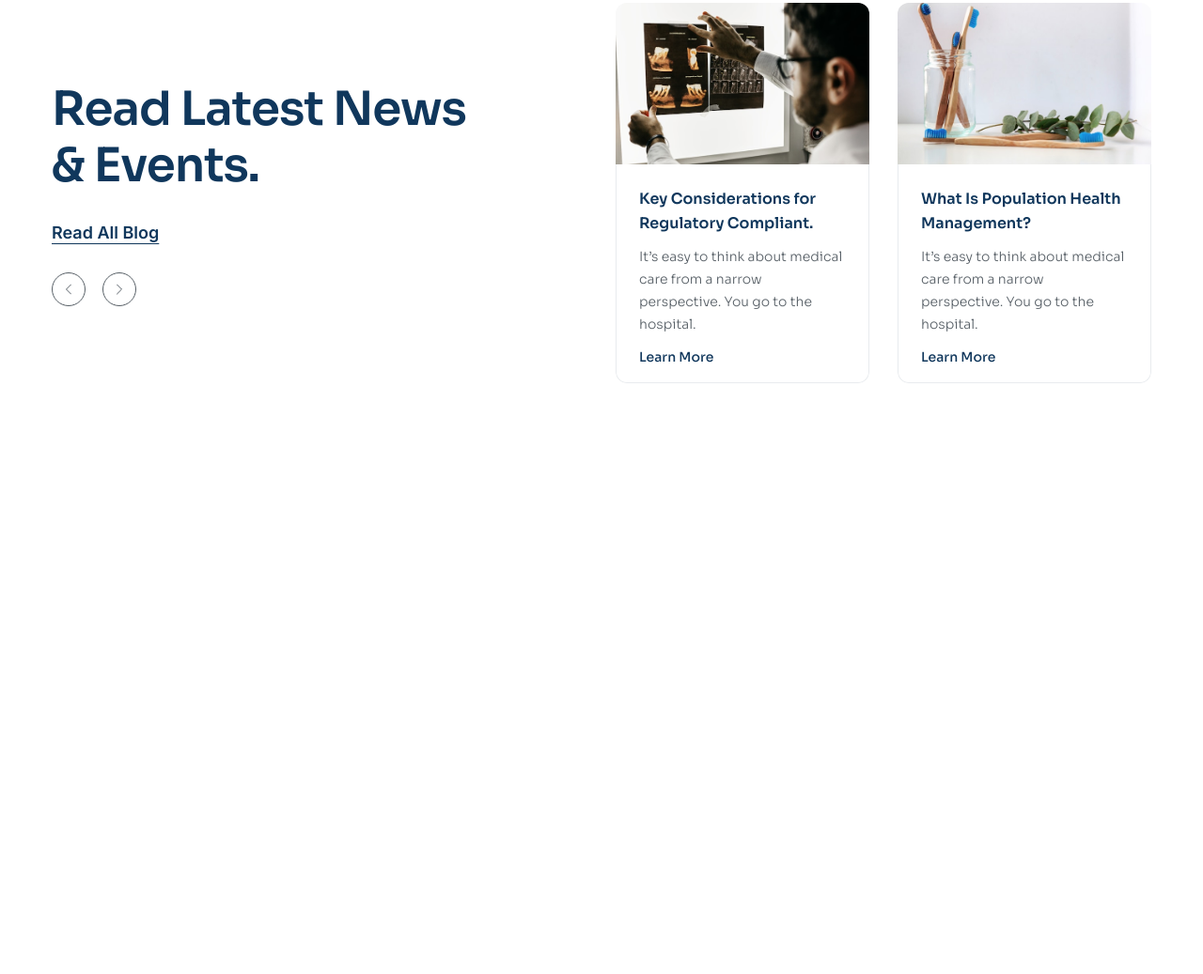
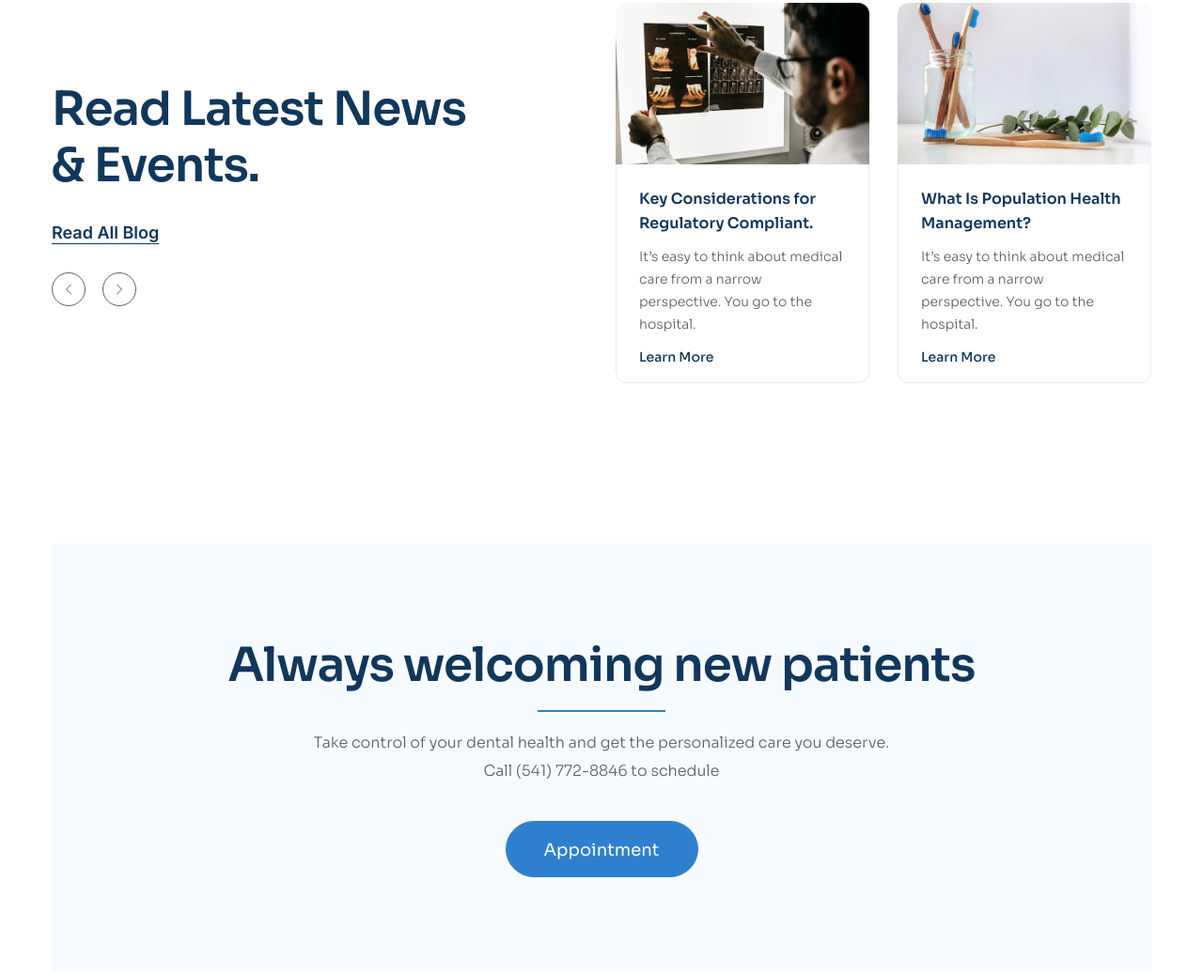
Before and after one commit to thanhhang31023/htmlcss-project-03, a plain HTML site: page index.html in a window 1280 px wide. Shown: the part 5117-6154 px from the top of the page at 94% size. Drawn offline with Linux system fonts and the light colour scheme.

Commit message:
Add Appointment

```diff
--- a/assets/css/styles.css
+++ b/assets/css/styles.css
@@ -635,14 +635,19 @@ a {
     border-color: #fff;
 }
 
-.news-item:hover .news-item__thumb {
+.news-item:hover .news-item__img {
     transform: scale(1.1);
 }
 
 .news-item__thumb {
+    height: 172px;
+    overflow: hidden;
+}
+
+.news-item__img {
     display: block;
     width: 100%;
-    height: 172px;
+    height: 100%;
     object-fit: cover;
     transition: 0.25s;
 }
@@ -683,3 +688,39 @@ a {
 .news-item__more:hover {
     color: #2e80ce;
 }
+
+/* Appointment */
+.appointment {
+    margin: 85px 0 170px;
+}
+
+.appointment__inner {
+    padding: 100px 70px;
+    border-radius: 4px;
+    background: #f6fbff;
+    text-align: center;
+}
+
+.appointment__heading {
+    position: relative;
+    padding-bottom: 20px;
+}
+
+.appointment__heading::after {
+    position: absolute;
+    left: 0;
+    right: 0;
+    bottom: 0;
+    margin: 0 auto;
+    display: block;
+    content: "";
+    width: 136px;
+    height: 2px;
+    background: #2e80ce;
+}
+
+.appointment__desc {
+    max-width: 617px;
+    margin: 18px auto 38px;
+    font-size: 1.6rem;
+}
--- a/index.html
+++ b/index.html
@@ -591,12 +591,12 @@
                         <div class="news__list">
                             <!-- News item 1 -->
                             <article class="news-item">
-                                <figure>
+                                <figure class="news-item__thumb">
                                     <a href="#!">
                                         <img
                                             src="./assets/img/new1.jpg"
                                             alt=""
-                                            class="news-item__thumb"
+                                            class="news-item__img"
                                         />
                                     </a>
                                 </figure>
@@ -620,12 +620,12 @@
 
                             <!-- News item 2 -->
                             <article class="news-item">
-                                <figure>
+                                <figure class="news-item__thumb">
                                     <a href="#!">
                                         <img
                                             src="./assets/img/new2.jpg"
                                             alt=""
-                                            class="news-item__thumb"
+                                            class="news-item__img"
                                         />
                                     </a>
                                 </figure>
@@ -650,6 +650,23 @@
                     </div>
                 </div>
             </section>
+
+            <!-- Appointment -->
+            <section class="appointment">
+                <div class="container">
+                    <div class="appointment__inner">
+                        <h2 class="appointment__heading section-heading">
+                            Always welcoming new patients
+                        </h2>
+                        <p class="appointment__desc section-desc">
+                            Take control of your dental health and get the
+                            personalized care you deserve. Call (541) 772-8846
+                            to schedule
+                        </p>
+                        <a href="#!" class="btn">Appointment</a>
+                    </div>
+                </div>
+            </section>
         </main>
     </body>
 </html>
```
